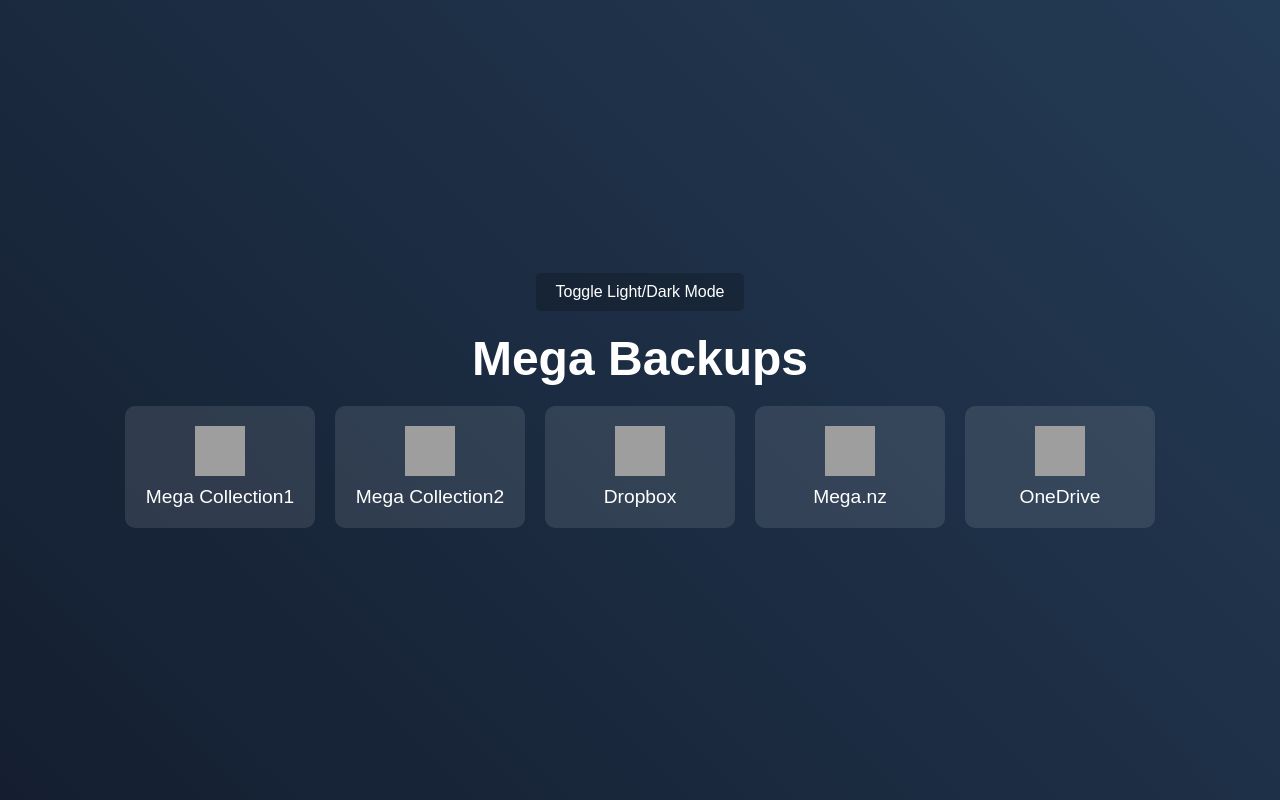
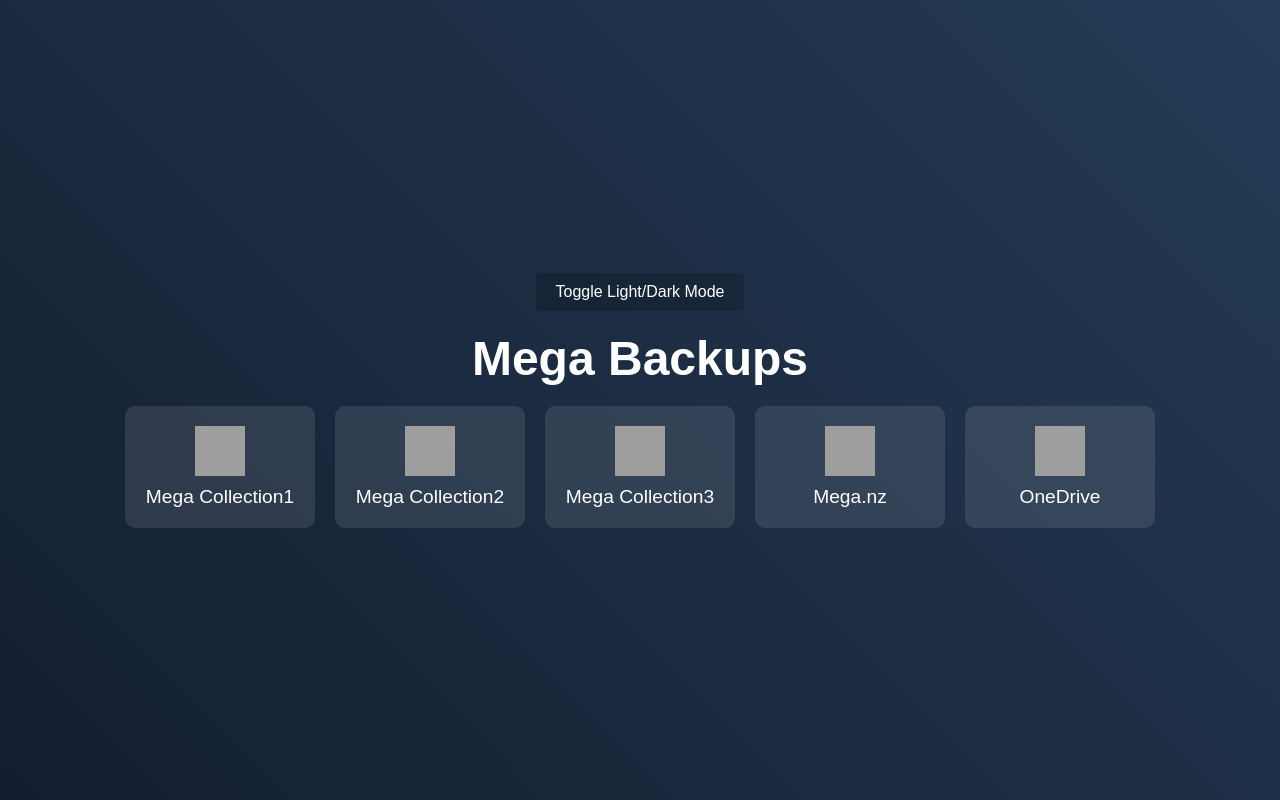
Before and after one commit to tempgit6969/Mega-Collection, a plain HTML site: page index.html in a window 1280 px wide. Drawn offline with Linux system fonts and the light colour scheme; grey boxes are pictures that could not be loaded.

Commit message:
Update index.html

```diff
--- a/index.html
+++ b/index.html
@@ -104,9 +104,9 @@
                 <img src="https://cdn.worldvectorlogo.com/logos/mega-icon.svg" alt="GitHub">
                 Mega Collection2
             </a>
-            <a href="https://www.dropbox.com" class="card" target="_blank">
-                <img src="https://upload.wikimedia.org/wikipedia/commons/7/78/Dropbox_Icon.svg" alt="Dropbox">
-                Dropbox
+            <a href="https://mega.nz/folder/Hwx2FBgY#tHA79A25QrNtXHuJsiFuPQ" class="card" target="_blank">
+                <img src="https://cdn.worldvectorlogo.com/logos/mega-icon.svg" alt="Dropbox">
+                Mega Collection3
             </a>
             <a href="https://www.mega.nz" class="card" target="_blank">
                 <img src="https://upload.wikimedia.org/wikipedia/commons/3/3a/Mega.nz_Logo.png" alt="Mega.nz">
```
